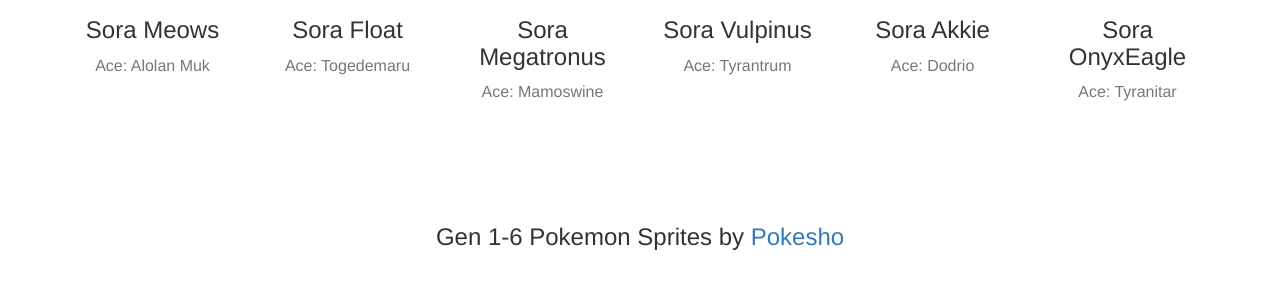
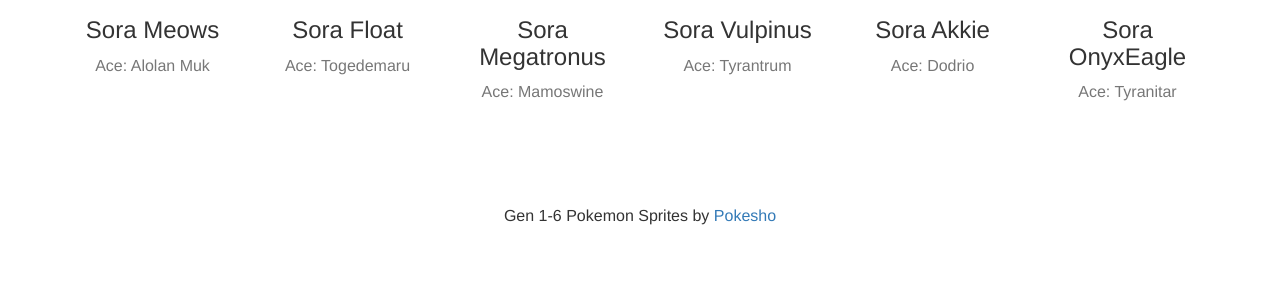
Before and after one commit to SoraLeague/SoraLeague.github.io, a plain HTML site: page leaders.html in a window 1280 px wide. Shown: the part 1658-1946 px from the top of the page. Drawn offline with nearby package versions, Linux system fonts and the light colour scheme.

Commit message:
Update leaders.html

```diff
--- a/leaders.html
+++ b/leaders.html
@@ -315,9 +315,9 @@
 
 <br><br><br>
 
-	  <center><h3 class="muted">
+	  <center><p class="muted">
 		  Gen 1-6 Pokemon Sprites by <a href="http://www.pokesho.com/">Pokesho</a>
-		  </h3></center>
+		  </p></center>
 
 <br><br><br>
     <!-- Bootstrap core JavaScript
```
